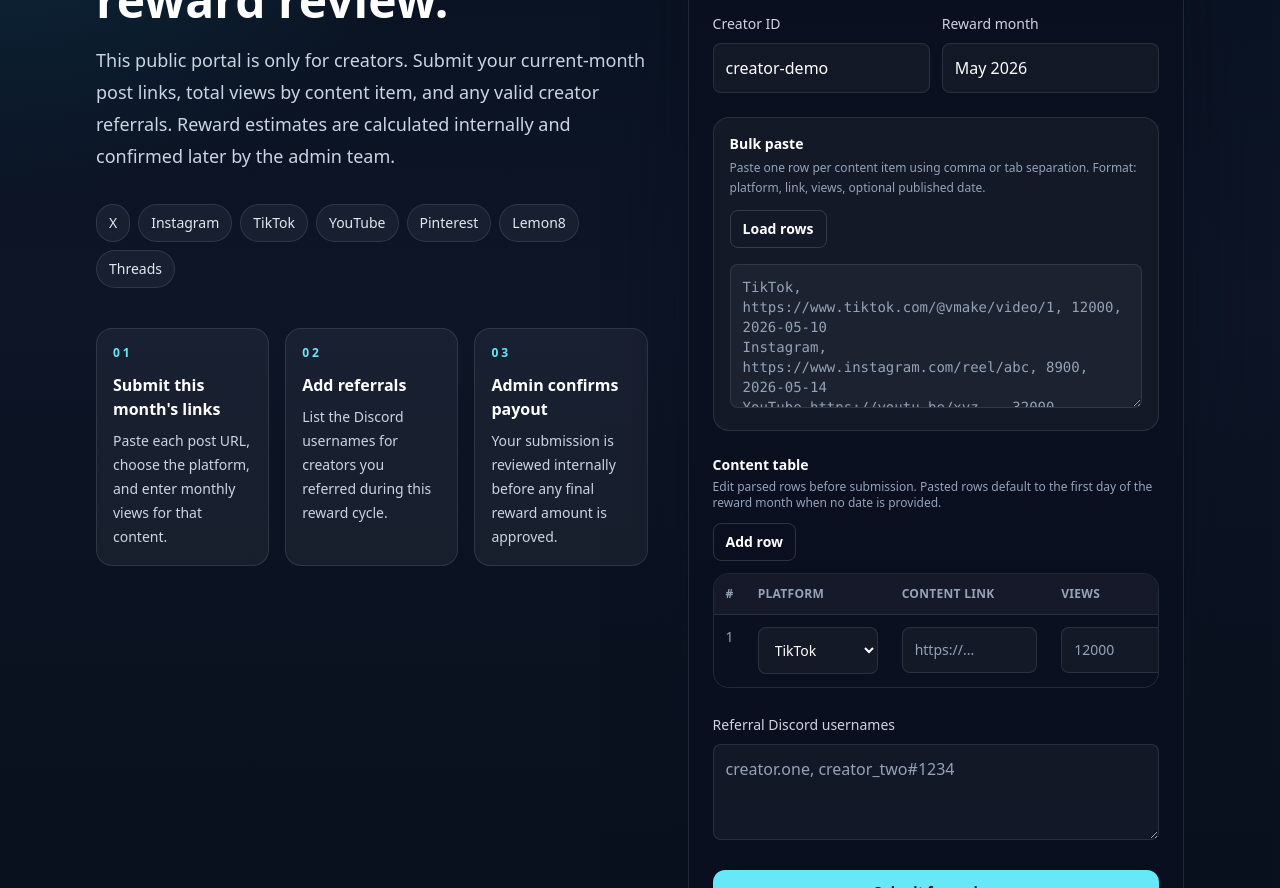
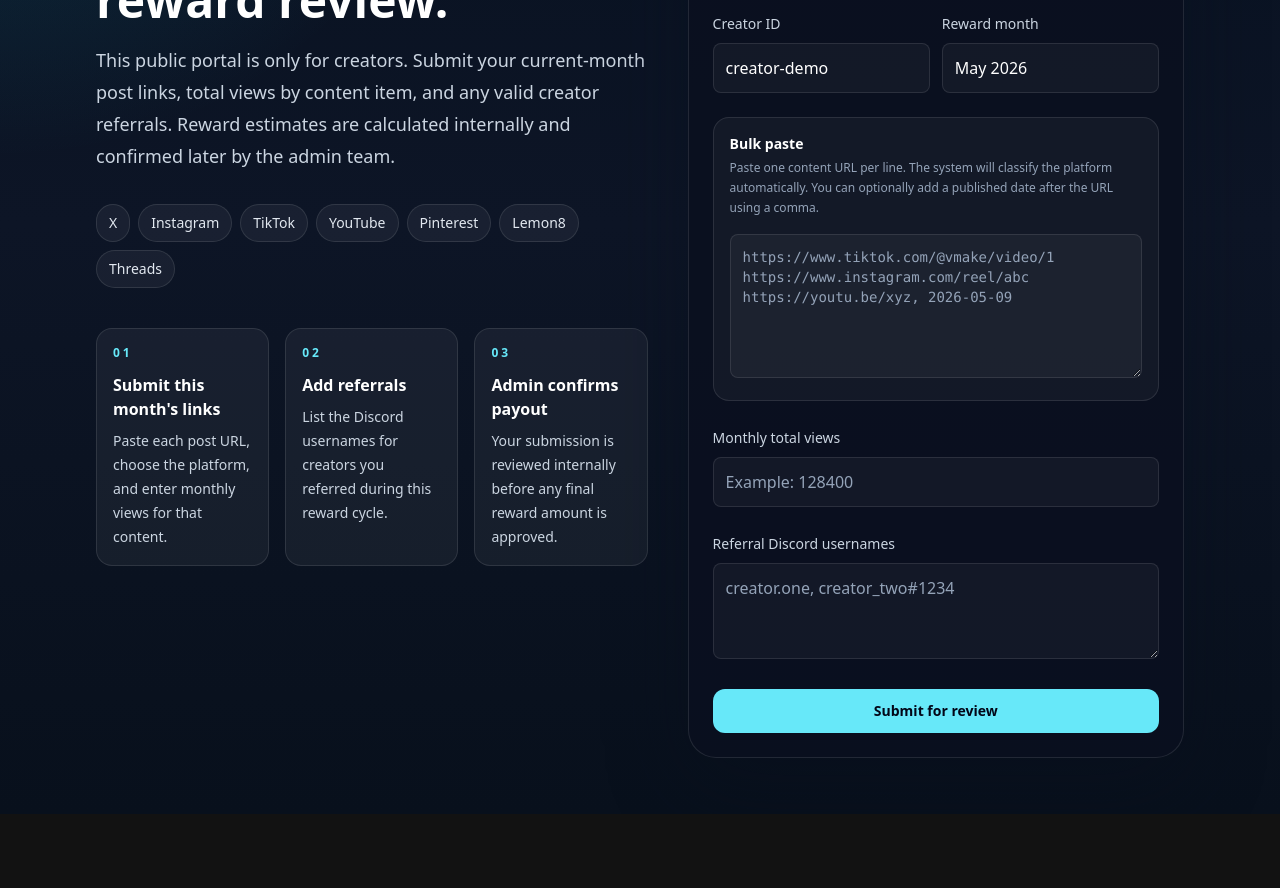
Before and after one commit to cyrilhao/vmake-creator-portal, a Next.js app: page / in a window 1280 px wide. Shown: the part 320-1208 px from the top of the page. After the commit the page ends 1134 px from the top, so only its background shows below. Built offline with nearby package versions, Linux system fonts and the light colour scheme.

Commit message:
Simplify creator bulk submission

```diff
--- a/src/components/creator/CreatorSubmissionForm.tsx
+++ b/src/components/creator/CreatorSubmissionForm.tsx
@@ -2,61 +2,26 @@
 
 import { FormEvent, useMemo, useState } from "react";
 import { calculateSubmissionReward } from "@/lib/rewards/calculateReward";
-import type { Platform } from "@/lib/rewards/rewardTypes";
-import { supportedPlatforms } from "@/lib/rewards/rewardTypes";
 import { vmakeCreatorProgramRulesV1 } from "@/lib/rewards/vmakeRules";
 import { parseBulkContentInput } from "@/lib/submissions/parseBulkContent";
+import { summarizeBulkContent } from "@/lib/submissions/parseBulkContent";
 import type { SubmissionValidationIssue } from "@/lib/submissions/submissionTypes";
 import type { CreatorSubmissionDraft } from "@/lib/submissions/submissionTypes";
 import { validateCreatorSubmission } from "@/lib/submissions/validateSubmission";
 
-type ContentFormRow = {
-  id: string;
-  platform: Platform;
-  url: string;
-  publishedAt: string;
-  monthlyViews: string;
-};
-
 type SubmittedPreview = {
   submittedAt: string;
-  contentCount: number;
   referralCount: number;
   internalEstimatedAmount: number;
-};
-
-const platformLabels: Record<Platform, string> = {
-  x: "X",
-  instagram: "Instagram",
-  tiktok: "TikTok",
-  youtube: "YouTube",
-  pinterest: "Pinterest",
-  lemon8: "Lemon8",
-  threads: "Threads",
+  internalContentCount: number;
+  internalPlatformCounts: Record<string, number>;
 };
 
 const currentRewardMonth = "2026-05";
-const defaultPublishedDate = "2026-05-01";
-const maxPublishedDate = "2026-05-31";
-
-function createRowId() {
-  return `content-${crypto.randomUUID()}`;
-}
-
-function defaultContentRow(): ContentFormRow {
-  return {
-    id: createRowId(),
-    platform: "tiktok",
-    url: "",
-    publishedAt: defaultPublishedDate,
-    monthlyViews: "",
-  };
-}
-
 export function CreatorSubmissionForm() {
   const [creatorId, setCreatorId] = useState("creator-demo");
   const [bulkInput, setBulkInput] = useState("");
-  const [contentRows, setContentRows] = useState<ContentFormRow[]>([defaultContentRow()]);
+  const [totalMonthlyViews, setTotalMonthlyViews] = useState("");
   const [referralText, setReferralText] = useState("");
   const [issues, setIssues] = useState<SubmissionValidationIssue[]>([]);
   const [bulkParseMessages, setBulkParseMessages] = useState<string[]>([]);
@@ -72,66 +37,48 @@ export function CreatorSubmissionForm() {
   );
 
   const issueSummary = useMemo(() => summarizeIssues(issues), [issues]);
-  const rowIssueMap = useMemo(() => mapRowIssues(issues), [issues]);
 
-  function updateContentRow(id: string, updates: Partial<ContentFormRow>) {
-    setContentRows((rows) =>
-      rows.map((row) => (row.id === id ? { ...row, ...updates } : row)),
-    );
-  }
-
-  function addContentRow() {
-    setContentRows((rows) => [...rows, defaultContentRow()]);
-  }
-
-  function removeContentRow(id: string) {
-    setContentRows((rows) => (rows.length === 1 ? rows : rows.filter((row) => row.id !== id)));
-  }
-
-  function applyBulkInput() {
+  function submitCreatorContent(event: FormEvent<HTMLFormElement>) {
+    event.preventDefault();
     const parsed = parseBulkContentInput(bulkInput, currentRewardMonth);
 
     setBulkParseMessages(parsed.issues.map((issue) => `Line ${issue.line}: ${issue.message}`));
 
-    if (parsed.rows.length === 0) {
+    if (parsed.rows.length === 0 || parsed.issues.length > 0) {
+      setSubmittedPreview(null);
       return;
     }
 
-    setContentRows(
-      parsed.rows.map((row) => ({
-        id: createRowId(),
-        platform: row.platform,
-        url: row.url,
-        monthlyViews: row.monthlyViews,
-        publishedAt: row.publishedAt,
-      })),
-    );
-    setIssues([]);
-    setSubmittedPreview(null);
-  }
-
-  function submitCreatorContent(event: FormEvent<HTMLFormElement>) {
-    event.preventDefault();
+    const totalViews = Number(totalMonthlyViews);
+    const summary = summarizeBulkContent(parsed.rows);
 
     const draft: CreatorSubmissionDraft = {
       creatorId,
       rewardMonth: currentRewardMonth,
       status: "submitted",
       referralDiscordUsernames,
-      contentItems: contentRows.map((row) => ({
-        id: row.id,
+      contentItems: parsed.rows.map((row) => ({
+        id: `content-${crypto.randomUUID()}`,
         platform: row.platform,
         url: row.url,
         publishedAt: row.publishedAt,
-        monthlyViews: Number(row.monthlyViews),
+        monthlyViews: 0,
         status: "pending",
       })),
     };
 
     const validation = validateCreatorSubmission(draft, []);
+    const submissionIssues = [...validation.issues];
 
-    if (!validation.valid) {
-      setIssues(validation.issues);
+    if (!Number.isInteger(totalViews) || totalViews < 0) {
+      submissionIssues.push({
+        field: "totalMonthlyViews",
+        message: "Monthly total views must be zero or greater.",
+      });
+    }
+
+    if (submissionIssues.length > 0) {
+      setIssues(submissionIssues);
       setSubmittedPreview(null);
       return;
     }
@@ -142,8 +89,9 @@ export function CreatorSubmissionForm() {
         submissionId: `local-${Date.now()}`,
         status: "submitted",
         hasPreviousValidPost: false,
+        totalViewsOverride: totalViews,
         contentItems: draft.contentItems.map((contentItem) => ({
-          id: contentItem.id ?? createRowId(),
+          id: contentItem.id ?? `content-${crypto.randomUUID()}`,
           platform: contentItem.platform,
           url: contentItem.url,
           monthlyViews: contentItem.monthlyViews,
@@ -166,9 +114,10 @@ export function CreatorSubmissionForm() {
         hour: "2-digit",
         minute: "2-digit",
       }),
-      contentCount: contentRows.length,
       referralCount: referralDiscordUsernames.length,
       internalEstimatedAmount: rewardResult.estimatedAmount,
+      internalContentCount: summary.contentCount,
+      internalPlatformCounts: summary.platformContentCounts,
     });
   }
 
@@ -189,30 +138,23 @@ export function CreatorSubmissionForm() {
       </div>
 
       <section className="rounded-2xl border border-white/10 bg-white/[0.04] p-4">
-        <div className="flex flex-wrap items-start justify-between gap-3">
+        <div>
           <div>
             <p className="text-sm font-semibold text-white">Bulk paste</p>
             <p className="mt-1 text-xs leading-5 text-slate-400">
-              Paste one row per content item using comma or tab separation. Format:
-              platform, link, views, optional published date.
+              Paste one content URL per line. The system will classify the platform automatically.
+              You can optionally add a published date after the URL using a comma.
             </p>
           </div>
-          <button
-            className="rounded-lg border border-white/15 px-3 py-2 text-sm font-semibold text-white hover:bg-white/10"
-            onClick={applyBulkInput}
-            type="button"
-          >
-            Load rows
-          </button>
         </div>
 
         <textarea
           className="creator-input mt-4 min-h-36 resize-y font-mono text-sm"
           onChange={(event) => setBulkInput(event.target.value)}
           placeholder={[
-            "TikTok, https://www.tiktok.com/@vmake/video/1, 12000, 2026-05-10",
-            "Instagram, https://www.instagram.com/reel/abc, 8900, 2026-05-14",
-            "YouTube\thttps://youtu.be/xyz\t32000",
+            "https://www.tiktok.com/@vmake/video/1",
+            "https://www.instagram.com/reel/abc",
+            "https://youtu.be/xyz, 2026-05-09",
           ].join("\n")}
           value={bulkInput}
         />
@@ -229,132 +171,17 @@ export function CreatorSubmissionForm() {
         ) : null}
       </section>
 
-      <section className="space-y-3">
-        <div className="flex flex-wrap items-center justify-between gap-3">
-          <div>
-            <p className="text-sm font-semibold text-white">Content table</p>
-            <p className="mt-1 text-xs text-slate-400">
-              Edit parsed rows before submission. Pasted rows default to the first day of the reward month when no date is provided.
-            </p>
-          </div>
-          <div className="flex gap-2">
-            <button
-              className="rounded-lg border border-white/15 px-3 py-2 text-sm font-semibold text-white hover:bg-white/10"
-              onClick={addContentRow}
-              type="button"
-            >
-              Add row
-            </button>
-          </div>
-        </div>
-
-        <div className="overflow-x-auto rounded-2xl border border-white/10 bg-[#0b1020]">
-          <table className="w-full min-w-[860px] border-collapse text-left text-sm">
-            <thead className="bg-white/[0.04] text-xs uppercase tracking-wide text-slate-400">
-              <tr>
-                <th className="px-3 py-3 font-semibold">#</th>
-                <th className="px-3 py-3 font-semibold">Platform</th>
-                <th className="px-3 py-3 font-semibold">Content link</th>
-                <th className="px-3 py-3 font-semibold">Views</th>
-                <th className="px-3 py-3 font-semibold">Published</th>
-                <th className="px-3 py-3 font-semibold">Status</th>
-                <th className="px-3 py-3 font-semibold">Action</th>
-              </tr>
-            </thead>
-            <tbody>
-              {contentRows.map((row, index) => {
-                const rowIssues = rowIssueMap.get(index) ?? [];
-
-                return (
-                  <tr className="border-t border-white/10 align-top" key={row.id}>
-                    <td className="px-3 py-3 text-slate-400">{index + 1}</td>
-                    <td className="px-3 py-3">
-                      <select
-                        className="creator-input min-w-[120px] py-2"
-                        onChange={(event) =>
-                          updateContentRow(row.id, {
-                            platform: event.target.value as Platform,
-                          })
-                        }
-                        value={row.platform}
-                      >
-                        {supportedPlatforms.map((platform) => (
-                          <option key={platform} value={platform}>
-                            {platformLabels[platform]}
-                          </option>
-                        ))}
-                      </select>
-                    </td>
-                    <td className="px-3 py-3">
-                      <input
-                        className="creator-input py-2"
-                        onChange={(event) =>
-                          updateContentRow(row.id, { url: event.target.value })
-                        }
-                        placeholder="https://..."
-                        type="url"
-                        value={row.url}
-                      />
-                    </td>
-                    <td className="px-3 py-3">
-                      <input
-                        className="creator-input min-w-[120px] py-2"
-                        inputMode="numeric"
-                        min="0"
-                        onChange={(event) =>
-                          updateContentRow(row.id, { monthlyViews: event.target.value })
-                        }
-                        placeholder="12000"
-                        type="number"
-                        value={row.monthlyViews}
-                      />
-                    </td>
-                    <td className="px-3 py-3">
-                      <input
-                        className="creator-input min-w-[150px] py-2"
-                        max={maxPublishedDate}
-                        min={defaultPublishedDate}
-                        onChange={(event) =>
-                          updateContentRow(row.id, { publishedAt: event.target.value })
-                        }
-                        type="date"
-                        value={row.publishedAt}
-                      />
-                    </td>
-                    <td className="px-3 py-3">
-                      {rowIssues.length === 0 ? (
-                        <span className="rounded-full bg-emerald-300/15 px-2.5 py-1 text-xs font-semibold text-emerald-200">
-                          Ready
-                        </span>
-                      ) : (
-                        <div className="space-y-2">
-                          <span className="rounded-full bg-red-300/15 px-2.5 py-1 text-xs font-semibold text-red-100">
-                            Needs fixes
-                          </span>
-                          <ul className="space-y-1 text-xs leading-5 text-red-100">
-                            {rowIssues.map((issue) => (
-                              <li key={issue}>{issue}</li>
-                            ))}
-                          </ul>
-                        </div>
-                      )}
-                    </td>
-                    <td className="px-3 py-3">
-                      <button
-                        className="text-sm text-slate-400 hover:text-white"
-                        onClick={() => removeContentRow(row.id)}
-                        type="button"
-                      >
-                        Remove
-                      </button>
-                    </td>
-                  </tr>
-                );
-              })}
-            </tbody>
-          </table>
-        </div>
-      </section>
+      <FieldShell label="Monthly total views">
+        <input
+          className="creator-input"
+          inputMode="numeric"
+          min="0"
+          onChange={(event) => setTotalMonthlyViews(event.target.value)}
+          placeholder="Example: 128400"
+          type="number"
+          value={totalMonthlyViews}
+        />
+      </FieldShell>
 
       <FieldShell label="Referral Discord usernames">
         <textarea
@@ -390,12 +217,11 @@ export function CreatorSubmissionForm() {
         <div className="rounded-2xl border border-emerald-300/30 bg-emerald-300/10 p-4">
           <p className="text-sm font-semibold text-emerald-100">Submission received</p>
           <p className="mt-2 text-sm text-slate-300">
-            {submittedPreview.contentCount} content link
-            {submittedPreview.contentCount === 1 ? "" : "s"} and{" "}
+            Your content links and monthly views were submitted at {submittedPreview.submittedAt}.
+            {" "}
             {submittedPreview.referralCount} referral
             {submittedPreview.referralCount === 1 ? "" : "s"} submitted at{" "}
-            {submittedPreview.submittedAt}. Your final reward will be confirmed
-            after admin review.
+            the same time. Your final reward will be confirmed after admin review.
           </p>
         </div>
       ) : null}
@@ -420,25 +246,6 @@ function summarizeIssues(issues: SubmissionValidationIssue[]) {
   return Array.from(counts.entries());
 }
 
-function mapRowIssues(issues: SubmissionValidationIssue[]) {
-  const rowIssues = new Map<number, string[]>();
-
-  issues.forEach((issue) => {
-    const match = issue.field.match(/^contentItems\[(\d+)\]/);
-
-    if (!match) {
-      return;
-    }
-
-    const rowIndex = Number(match[1]);
-    const current = rowIssues.get(rowIndex) ?? [];
-    current.push(issue.message);
-    rowIssues.set(rowIndex, current);
-  });
-
-  return rowIssues;
-}
-
 function FieldShell({
   children,
   label,
--- a/src/lib/rewards/rewardTypes.ts
+++ b/src/lib/rewards/rewardTypes.ts
@@ -54,6 +54,7 @@ export type SubmissionRewardInput = {
   status: SubmissionStatus;
   hasPreviousValidPost: boolean;
   contentItems: ContentItemInput[];
+  totalViewsOverride?: number;
   referrals?: ReferralInput[];
   manualAdjustment?: ManualAdjustmentInput;
 };
@@ -118,6 +119,7 @@ export type SubmissionRewardResult = {
   totalValidViews: number;
   validContentCount: number;
   platformBreakdown: Record<Platform, number>;
+  platformContentCounts: Record<Platform, number>;
   lineItems: RewardLineItem[];
   estimatedAmountBeforeCap: number;
   capApplied: boolean;
--- a/src/lib/submissions/parseBulkContent.ts
+++ b/src/lib/submissions/parseBulkContent.ts
@@ -3,7 +3,6 @@ import type { Platform } from "@/lib/rewards/rewardTypes";
 export type BulkContentRowDraft = {
   platform: Platform;
   url: string;
-  monthlyViews: string;
   publishedAt: string;
 };
 
@@ -17,18 +16,16 @@ export type BulkParseResult = {
   issues: BulkParseIssue[];
 };
 
-const platformAliases: Record<string, Platform> = {
-  x: "x",
-  twitter: "x",
-  instagram: "instagram",
-  ig: "instagram",
-  tiktok: "tiktok",
-  youtube: "youtube",
-  yt: "youtube",
-  pinterest: "pinterest",
-  pin: "pinterest",
-  lemon8: "lemon8",
-  threads: "threads",
+export type PlatformContentCount = Record<Platform, number>;
+
+const platformHosts: Record<Platform, string[]> = {
+  x: ["x.com", "twitter.com"],
+  instagram: ["instagram.com"],
+  tiktok: ["tiktok.com"],
+  youtube: ["youtube.com", "youtu.be"],
+  pinterest: ["pinterest.com", "pin.it"],
+  lemon8: ["lemon8-app.com", "lemon8.com"],
+  threads: ["threads.net"],
 };
 
 export function parseBulkContentInput(input: string, rewardMonth: string): BulkParseResult {
@@ -44,26 +41,23 @@ export function parseBulkContentInput(input: string, rewardMonth: string): BulkP
   lines.forEach((line, lineIndex) => {
     const delimiter = line.includes("\t") ? "\t" : ",";
     const rawCells = line.split(delimiter).map((cell) => cell.trim());
-    const cells =
-      delimiter === "," && rawCells.length > 4
-        ? [rawCells[0], rawCells[1], rawCells.slice(2, -1).join(""), rawCells.at(-1) ?? ""]
-        : rawCells;
+    const cells = rawCells.filter(Boolean);
 
-    if (cells.length < 3) {
+    if (cells.length < 1) {
       issues.push({
         line: lineIndex + 1,
-        message: "Use platform, link, views, and optional published date.",
+        message: "Paste one content URL per line, with an optional published date.",
       });
       return;
     }
 
-    const [platformInput, url, viewsInput, publishedAt = defaultPublishedAt] = cells;
-    const platform = parsePlatform(platformInput);
+    const [url, publishedAt = defaultPublishedAt] = cells;
+    const platform = detectPlatformFromUrl(url);
 
     if (!platform) {
       issues.push({
         line: lineIndex + 1,
-        message: `Unsupported platform "${platformInput}".`,
+        message: "URL must be from X, Instagram, TikTok, YouTube, Pinterest, Lemon8, or Threads.",
       });
       return;
     }
@@ -71,7 +65,6 @@ export function parseBulkContentInput(input: string, rewardMonth: string): BulkP
     rows.push({
       platform,
       url,
-      monthlyViews: normalizeViews(viewsInput),
       publishedAt,
     });
   });
@@ -79,10 +72,39 @@ export function parseBulkContentInput(input: string, rewardMonth: string): BulkP
   return { rows, issues };
 }
 
-function parsePlatform(value: string) {
-  return platformAliases[value.trim().toLowerCase()] ?? null;
+export function summarizeBulkContent(rows: BulkContentRowDraft[]) {
+  const platformContentCounts = {
+    x: 0,
+    instagram: 0,
+    tiktok: 0,
+    youtube: 0,
+    pinterest: 0,
+    lemon8: 0,
+    threads: 0,
+  } satisfies PlatformContentCount;
+
+  rows.forEach((row) => {
+    platformContentCounts[row.platform] += 1;
+  });
+
+  return {
+    contentCount: rows.length,
+    platformContentCounts,
+  };
 }
 
-function normalizeViews(value: string) {
-  return value.replace(/,/g, "").trim();
+function detectPlatformFromUrl(url: string) {
+  let hostname: string;
+
+  try {
+    hostname = new URL(url.trim()).hostname.toLowerCase();
+  } catch {
+    return null;
+  }
+
+  return (
+    Object.entries(platformHosts).find(([, hosts]) =>
+      hosts.some((host) => hostname === host || hostname.endsWith(`.${host}`)),
+    )?.[0] ?? null
+  ) as Platform | null;
 }
```
Also changed, not shown: src/lib/rewards/calculateReward.ts (+11 -1 lines), 2 other files (tests, documents, lock files or other folders).
